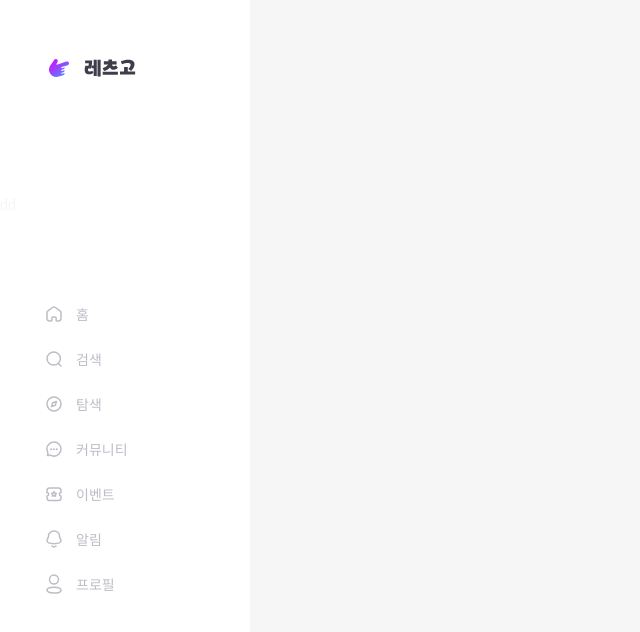
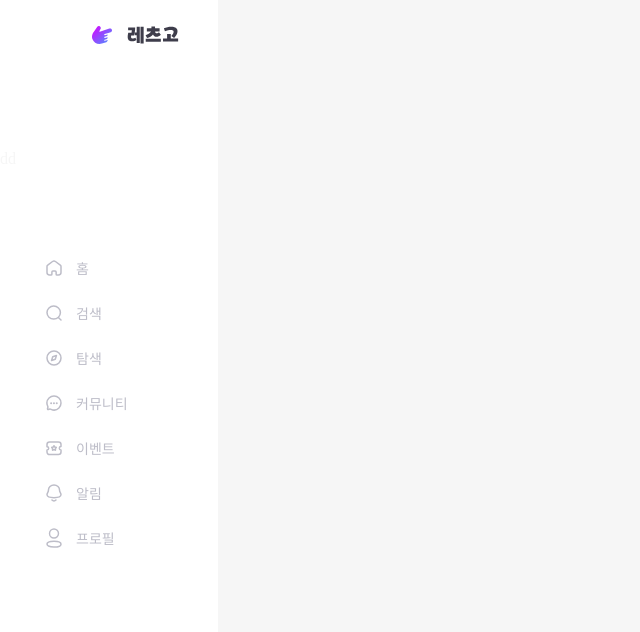
Before and after one commit to TW00D/letsgo-web-mini, a React (Vite) app: page / in a window 1280 px wide. Shown: the top 632 px of the page, without its empty margins (0-640 px from the left). Built offline with nearby package versions, Linux system fonts and the light colour scheme; a web font is replaced by a local one.

Commit message:
chore: Nav수정

```diff
--- a/src/components/common/Nav/style.ts
+++ b/src/components/common/Nav/style.ts
@@ -6,7 +6,7 @@ export const NavContainer = styled.div`
   top: 0;
   left: 0;
 
-  width: 250px;
+  width: 17%;
   height: 100vh;
 
   display: flex;
@@ -22,16 +22,18 @@ export const NavContainer = styled.div`
 `;
 
 export const NavTopWrap = styled.div`
+  display: flex;
+
   width: 100%;
   height: 50px;
 
-  margin-top: 56px;
+  margin-top: 10px;
+  padding-left: 46px;
   text-align: center;
 `;
 
 export const NavTitle = styled.img`
   cursor: pointer;
-  margin-right: 65px;
   object-fit: scale-down;
 `;
 
```
Also changed, not shown: src/components/common/Nav/index.tsx (line endings or trailing spaces).
